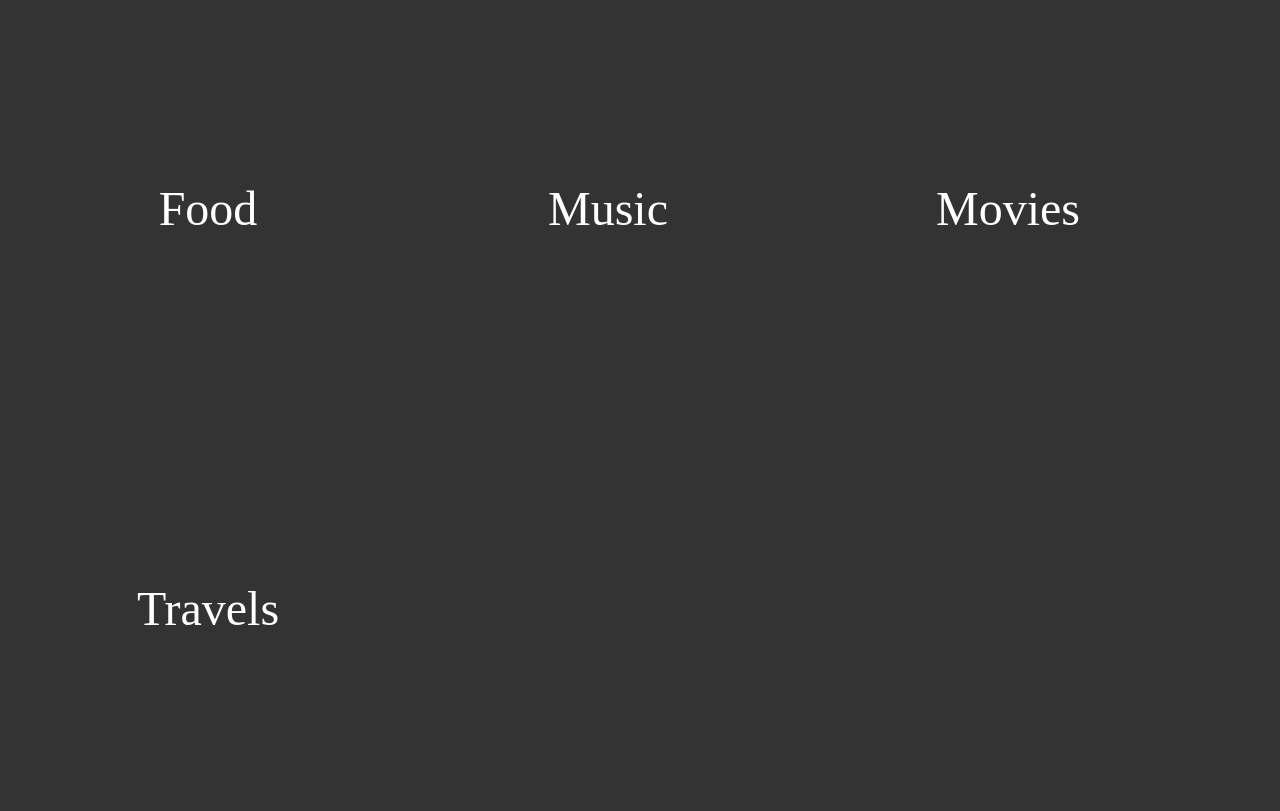
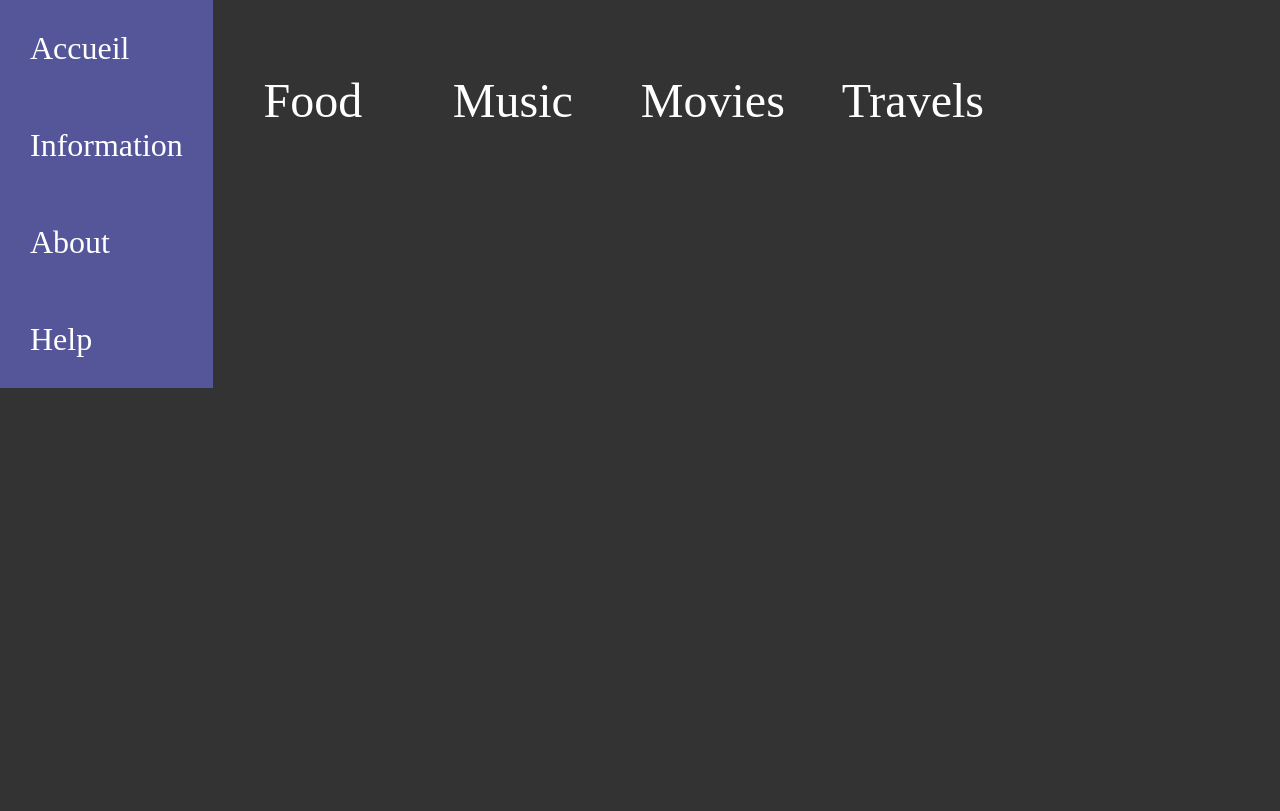
Before and after one commit to hugoblanc/livecoding, a plain HTML site: page index.html in a window 1280 px wide. Drawn offline with Linux system fonts and the light colour scheme.

Commit message:
feat: finalize repsonsive

```diff
--- a/index.html
+++ b/index.html
@@ -1,20 +1,36 @@
 <!DOCTYPE html>
 <html lang="en">
+
 <head>
     <meta charset="UTF-8">
     <meta name="viewport" content="width=device-width, initial-scale=1.0">
     <title>Responsive</title>
     <link rel="stylesheet" href="style.css">
 </head>
+
 <body>
 
-    <div class="container">
-        <div class="sections">Food</div>
-        <div class="sections">Music</div>
-        <div class="sections">Movies</div>
-        <div class="sections">Travels</div>
+
+    <div id="page">
+
+
+        <div id="menu">
+            <div class="menu-item">Accueil</div>
+            <div class="menu-item">Information</div>
+            <div class="menu-item">About</div>
+            <div class="menu-item">Help</div>
+        </div>
+
+
+        <div id="container">
+            <div class="sections">Food</div>
+            <div class="sections">Music</div>
+            <div class="sections">Movies</div>
+            <div class="sections">Travels</div>
+        </div>
+
     </div>
 
+</body>
 
-</body>
 </html>
--- a/style.css
+++ b/style.css
@@ -1,8 +1,23 @@
 body{
     background-color: #333333;
+
+    padding: 0;
+    margin: 0;
 }
 
-.container{
+
+#page{
+    display: flex;
+}
+
+.menu-item{
+    background-color: #555599;
+    padding: 30px;
+    color: white;
+    font-size: 2rem;
+}
+
+#container{
     display: flex;
     flex-wrap: wrap;
 }
@@ -11,8 +26,8 @@ body{
     display: flex;
     justify-content: center;
     align-items: center;
-    width: 400px;
-    height: 400px;
+    width: 200px;
+    height: 200px;
     color: white;
     font-size: 3rem;
     transition: all 300ms;
@@ -22,3 +37,29 @@ body{
 .sections:hover{
     background-color: black;
 }
+
+
+/* Large Devices, Wide Screens */
+@media only screen and (max-width : 1200px) {}
+/* Medium Devices, Desktops */
+@media only screen and (max-width : 992px) {}
+/* Small Devices, Tablets */
+@media only screen and (max-width : 768px) {
+
+    #menu{
+        display: none;
+    }
+
+    #container{
+        width: 100%;
+        flex-direction: column;
+    }
+
+    .sections{
+        width: 100%;
+    }
+}
+/* Extra Small Devices, Phones */
+@media only screen and (max-width : 480px) {}
+/* Custom, iPhone Retina */
+@media only screen and (max-width : 320px) {}
```
